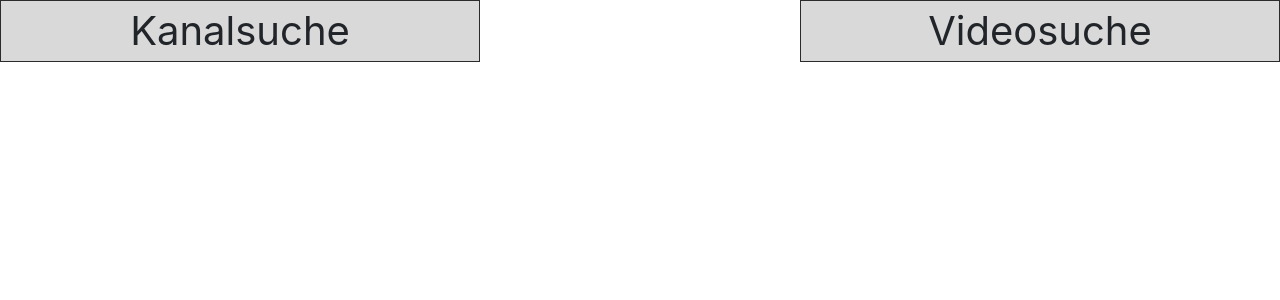
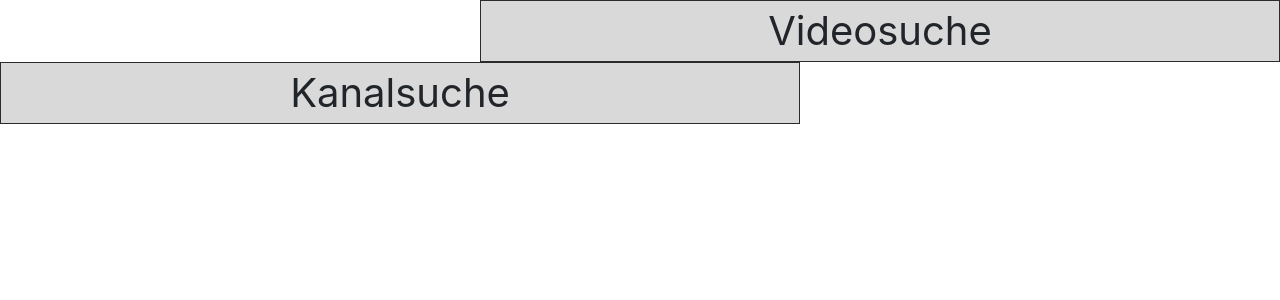
Before and after one commit to kevha/wwi17-youtube-api, a PHP site: page / in a window 1280 px wide. Shown: the part 61-361 px from the top of the page. Run offline with PHP 8.4, Linux system fonts and the light colour scheme; some libraries are stand-ins or nearby versions.

Commit message:
Update style.css

```diff
--- a/style.css
+++ b/style.css
@@ -15,7 +15,7 @@ body {
 
   block {
     float: right;
-    width: 12em;
+    width: 20em;
     border: 1px solid rgba(0, 0, 0, 0.8);
     font-size: 40px;
     background-color: #d9d9d9;
@@ -23,7 +23,7 @@ body {
 
   block2 {
     float: left;
-    width: 12em;
+    width: 20em;
     border: 1px solid rgba(0, 0, 0, 0.8);
     font-size: 40px;
     background-color: #d9d9d9;
```
